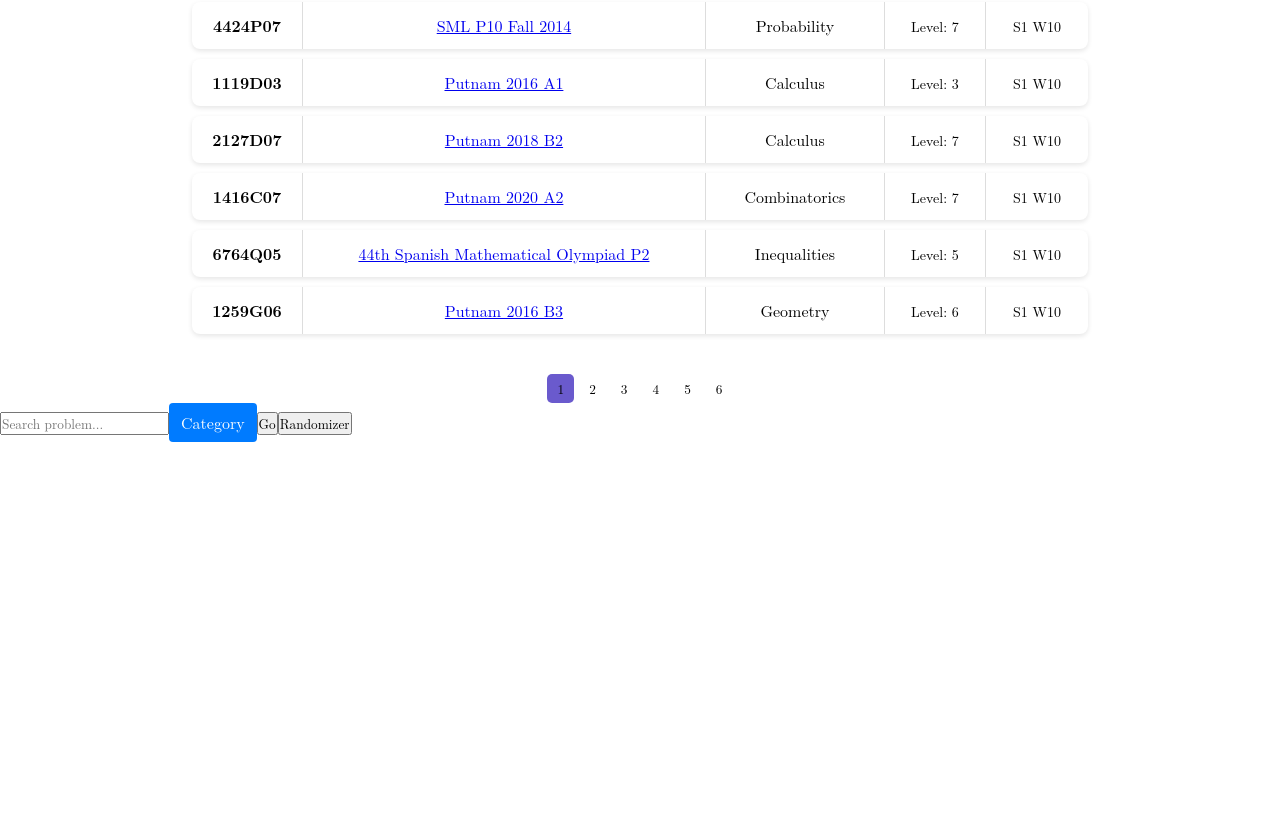
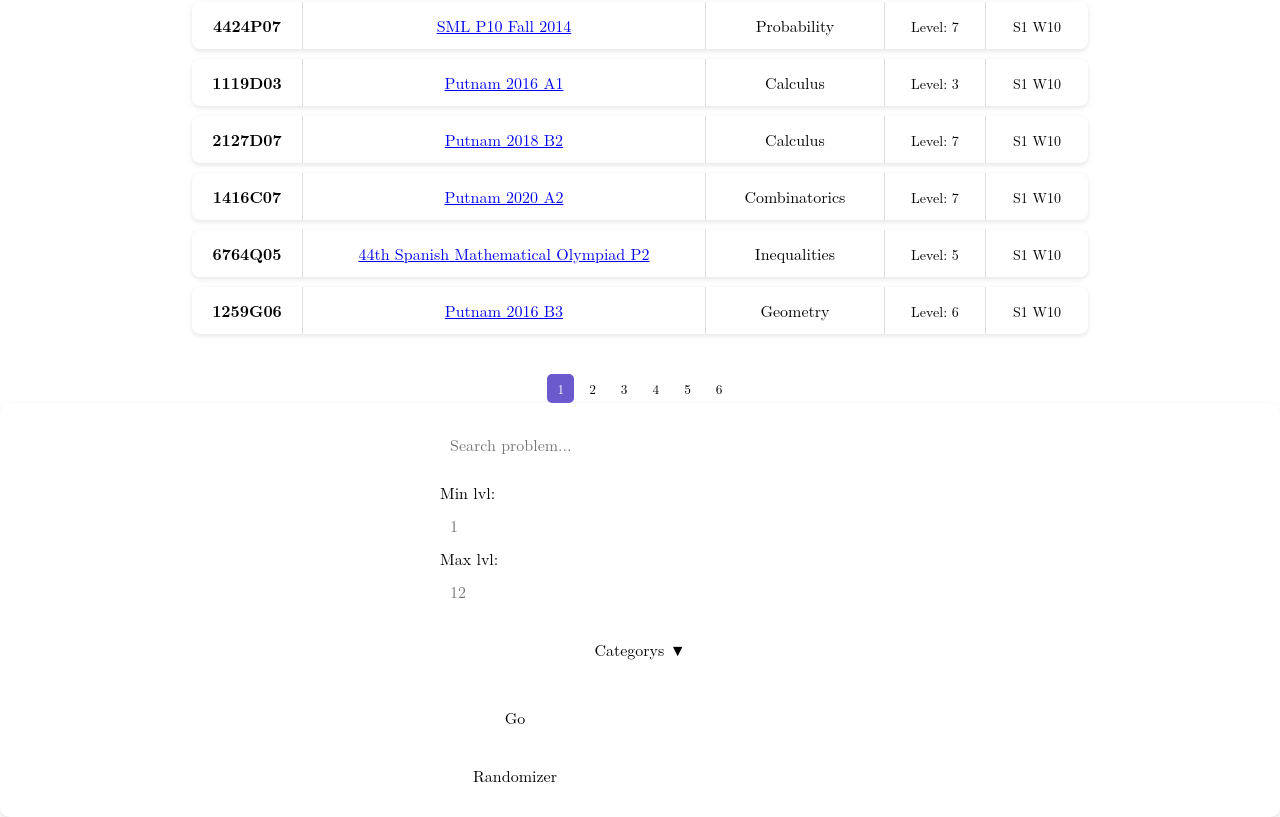
Before and after one commit to RCod33/csmmathclub, a React (Vite) app: page /problemset in a window 1280 px wide. Shown: the part 1644-2461 px from the top of the page. Before the commit the page ends 2086 px from the top, so only its background shows below. Built offline with nearby package versions, Linux system fonts and the light colour scheme.

Commit message:
Add FiltersContext and ProblemContext; implement filtering logic and styles

```diff
--- a/src/Componetns/App/App.jsx
+++ b/src/Componetns/App/App.jsx
@@ -6,6 +6,7 @@ import Home from "../../pages/Home/Home";
 import ProblemSet from "../../pages/ProblemSet/ProblemSet";
 import Problem from "../../pages/Problems/Problem";
 import Courses from "../../pages/Courses/Courses";
+import { ProblemProvider } from "../../Context/ProblemContext/ProblemContext"; // Importa el Provider
 
 function App() {
   return (
@@ -14,8 +15,15 @@ function App() {
       <Routes>
         <Route path="/home" element={<Home />} />
         <Route index element={<Home />} />
-        <Route path="/problemset" element={<ProblemSet />} />
-        <Route path="/Courses" element={<Courses />} />
+        <Route
+          path="/problemset"
+          element={
+            <ProblemProvider>
+              <ProblemSet />
+            </ProblemProvider>
+          }
+        />
+        <Route path="/courses" element={<Courses />} />
         <Route path="/problem" element={<Problem />} />
       </Routes>
     </main>
--- a/src/Componetns/CategoryFilter/CategoryFilter.jsx
+++ b/src/Componetns/CategoryFilter/CategoryFilter.jsx
@@ -1,96 +1,82 @@
-import React, { useState } from "react";
-import styles from "./CategoryFilter.module.css"; // Importamos el CSS Module
+import React, { useRef, useState, useEffect } from "react";
+import styles from "./CategoryFilter.module.css";
 
-const SubCategoryFilter = () => {
+function CategoryFilter({ category, setCategory }) {
   const [open, setOpen] = useState(false);
-  const [subCategory, setSubCategory] = useState("Sub Category");
+  const dropdownRef = useRef(null);
 
-  const handleSubCategory = (newSubCategory) => {
-    setSubCategory(newSubCategory);
-    setOpen(false);
-  };
-
-  return (
-    <>
-      <button
-        type="button"
-        className={styles.button}
-        onClick={() => setOpen((prev) => !prev)}
-      >
-        {subCategory}
-      </button>
-      {open && (
-        <ul className={styles.menu}>
-          <li>
-            <button type="button" onClick={() => handleSubCategory("Lorem")}>
-              Lorem
-            </button>
-          </li>
-          <li>
-            <button type="button" onClick={() => handleSubCategory("Ipsum")}>
-              Ipsum
-            </button>
-          </li>
-          <li>
-            <button type="button" onClick={() => handleSubCategory("Dolor")}>
-              Dolor
-            </button>
-          </li>
-        </ul>
-      )}
-    </>
+  const handleEraseCategory = (eraseCategory) => {
+    setCategory((prevCategory) =>
+      prevCategory.filter((element) => element !== eraseCategory)
     );
   };
 
-const CategoryFilter = () => {
-  const [open, setOpen] = useState(false);
-  const [category, setCategory] = useState("Category");
-
-  const handleCategory = (newCategory) => {
-    setCategory(newCategory);
-    setOpen(false); // Cierra el menú al seleccionar una categoría
+  const handleAddCategory = (newCategory) => {
+    setCategory((prevCategory) => {
+      if (prevCategory.includes(newCategory)) {
+        return prevCategory;
+      }
+      return [...prevCategory, newCategory];
+    });
   };
 
+  useEffect(() => {
+    const handleClickOutside = (event) => {
+      if (dropdownRef.current && !dropdownRef.current.contains(event.target)) {
+        setOpen(false);
+      }
+    };
+
+    document.addEventListener("mousedown", handleClickOutside);
+    return () => {
+      document.removeEventListener("mousedown", handleClickOutside);
+    };
+  }, []);
+
+  //todo: add a button to erase all categories
+  //todo: fix the dropdown menu to close when clicking inside the dropdown
+
   return (
-    <>
+    <section className={styles.container}>
+      <div className={styles.selectedCategories}>
+        {category.map((element) => (
+          <button
+            key={`erase-button-${element}`}
+            type="button"
+            className={styles.selectedButton}
+            onClick={() => handleEraseCategory(element)}
+          >
+            {element} ✖
+          </button>
+        ))}
         <button
           type="button"
-        className={styles.button}
-        onClick={() => {
-          setOpen((prev) => !prev);
-          setCategory("Category");
-        }}
+          className={styles.dropdownButton}
+          onClick={() => setOpen((prevOpen) => !prevOpen)}
         >
-        {category}
+          Categorys &#9660;
         </button>
+      </div>
       {open && (
-        <ul className={styles.menu}>
-          <li>
-            <button type="button" onClick={() => handleCategory("Algebra")}>
-              Algebra
+        <ul ref={dropdownRef} className={styles.menu}>
+          {[
+            "Algebra",
+            "Calculus",
+            "Combinatorics",
+            "Number Theory",
+            "Geometry",
+            "Miscellaneous",
+          ].map((element) => (
+            <li key={element}>
+              <button type="button" onClick={() => handleAddCategory(element)}>
+                {element}
               </button>
             </li>
-          <li>
-            <button type="button" onClick={() => handleCategory("Analysis")}>
-              Analysis
-            </button>
-          </li>
-          <li>
-            <button
-              type="button"
-              onClick={() => handleCategory("Number Theory")}
-            >
-              Number Theory
-            </button>
-            <button type="button" onClick={() => handleCategory("Cunilingus")}>
-              Cunilingus
-            </button>
-          </li>
+          ))}
         </ul>
       )}
-      {category !== "Category" && <SubCategoryFilter />}
-    </>
+    </section>
   );
-};
+}
 
 export default CategoryFilter;
--- a/src/Componetns/CategoryFilter/CategoryFilter.module.css
+++ b/src/Componetns/CategoryFilter/CategoryFilter.module.css
@@ -1,27 +1,62 @@
-/* CategoryFilter.module.css */
-.button {
-    background-color: #007bff;
-    color: white;
+.container {
+    display: flex;
+    flex-direction: column;
+    align-items: center;
+    width: 100%;
+    max-width: 300px;
+    margin: auto;
+}
+
+.selectedCategories {
+    display: flex;
+    flex-wrap: wrap;
+    gap: 10px;
+    align-items: center;
+    justify-content: center;
+    margin-bottom: 10px;
+}
+
+.selectedButton {
+    background: var(--primary-color);
+    justify-content: center;
+    color: black;
     border: none;
     padding: 8px 12px;
-    font-size: 16px;
+    border-radius: 20px;
     cursor: pointer;
-    border-radius: 4px;
+    font-size: 14px;
+    display: flex;
+    align-items: center;
+    gap: 5px;
     transition: background 0.3s;
 }
 
-.button:hover {
-    background-color: #0056b3;
+.dropdownButton {
+    background: white;
+    border: 1px solid var(--light-gray);
+    padding: 10px 16px;
+    cursor: pointer;
+    border-radius: 5px;
+    font-size: 16px;
+    transition: background 0.3s, color 0.3s;
+}
+
+.dropdownButton:hover {
+    background: #f0f0f0;
+    color: black;
 }
 
 .menu {
     list-style: none;
     padding: 0;
-    margin: 8px 0;
+    margin-top: 5px;
     background: white;
-    border: 1px solid #ddd;
-    border-radius: 4px;
-    box-shadow: 0 2px 5px rgba(0, 0, 0, 0.2);
+    border: 1px solid var(--light-gray);
+    border-radius: 8px;
+    box-shadow: 0 4px 8px rgba(0, 0, 0, 0.1);
+    width: 100%;
+    max-width: 200px;
+    text-align: left;
 }
 
 .menu li {
@@ -33,9 +68,10 @@
     background: none;
     border: none;
     text-align: left;
-    padding: 8px;
+    padding: 10px;
     cursor: pointer;
-    transition: background 0.2s;
+    font-size: 14px;
+    transition: background 0.3s;
 }
 
 .menu li button:hover {
--- a/src/Componetns/FilterBox/FilterBox.jsx
+++ b/src/Componetns/FilterBox/FilterBox.jsx
@@ -1,22 +1,113 @@
-import React from "react";
-import CategoryFilter from "../CategoryFilter/CAtegoryFilter";
+import React, { useState, useEffect } from "react";
+import { useNavigate } from "react-router-dom";
+import CategoryFilter from "../CategoryFilter/CategoryFilter";
+import { ProblemContext } from "../../Context/ProblemContext/ProblemContext";
+import { FiltersContext } from "../../Context/FiltersContext/FiltersContext";
+import originalProblems from "../../TEX_to_JSON/JSON_Files/Problems.json";
+import styles from "./FilterBox.module.css";
 
 function FilterBox() {
+  const [tempProblems, setTempProblems] = useState(originalProblems);
+  // prettier-ignore
+  const {
+    nameFiltred, setNameFiltred, minLevel, setMinLevel,
+    maxLevel, setMaxLevel, category, setCategory,
+  } = React.useContext(FiltersContext);
+  const { setFilteredProblems } = React.useContext(ProblemContext);
+  const navigate = useNavigate();
+
+  //Si en algun momento el boton go no funciona, utiliza el y quieres arreglarlo contrareloj,
+  //  en el discord de edgar esta fijado un useEffect
+
+  const handleGo = () => {
+    setTempProblems(() => {
+      //prettier-ignore
+      return originalProblems.filter((element) =>
+          element.title.toLowerCase().includes(nameFiltred.toLowerCase()) &&
+          element.problemLevel >= minLevel &&
+          element.problemLevel <= maxLevel &&
+          (category.length > 0 ? category.includes(element.majorTopic) : true)
+      );
+    });
+  };
+
+  const handleRandomizer = () => {
+    const randomProblem =
+      tempProblems[Math.floor(Math.random() * tempProblems.length)];
+    if (randomProblem === undefined) {
+      alert("No problems found with the current filters");
+      return;
+    }
+    navigate("/Problem", { state: { currentProblem: randomProblem } });
+  };
+
+  const handleClearAllFilters = () => {
+    setNameFiltred("");
+    setMinLevel(1);
+    setMaxLevel(12);
+    setCategory([]);
+    setTempProblems([...originalProblems]);
+  };
+
+  useEffect(() => {
+    setFilteredProblems([...tempProblems]);
+  }, [tempProblems]);
+
   return (
-    <section>
-      <form action="">
+    <section className={styles.filterBox}>
+      <form>
         <input
+          key={"filter by name"}
+          className={styles.inputText}
           id="filter by name"
           type="text"
-          placeholder="Search problem..."
+          value={nameFiltred}
+          onChange={(event) => setNameFiltred(event.target.value)}
+          placeholder={"Search problem..."}
         />
-        {/* <input type="checkbox" name="" id="" />
-        <input type="checkbox" name="" id="" />
-        <input type="checkbox" name="" id="" />
-        <input type="checkbox" name="" id="" /> */}
-        <CategoryFilter />
-        <button type="button">Go</button>
-        <button type="button">Randomizer</button>
+        <div>
+          <label htmlFor="filter by min level"> Min lvl:</label>
+          <input
+            key={"filter by min level"}
+            className={styles.inputText}
+            id="filter by min level"
+            type="text"
+            value={minLevel === 1 ? "" : minLevel} //para que no se vea el 1 por defecto
+            onChange={(event) => setMinLevel(Number(event.target.value))}
+            placeholder="1"
+          />
+          <label htmlFor="filter by max level"> Max lvl:</label>
+          <input
+            key={"filter by max level"}
+            className={styles.inputText}
+            id="filter by max level"
+            type="text"
+            value={maxLevel === 12 ? "" : maxLevel} //para que no se vea el 1 por defecto
+            onChange={(event) => setMaxLevel(Number(event.target.value))}
+            placeholder="12"
+          />
+        </div>
+        <CategoryFilter
+          category={category}
+          setCategory={setCategory}
+          setTempProblems={setTempProblems}
+          className={styles.categoryFilter}
+        />
+        {tempProblems.length !== originalProblems.length && (
+          <button type="button" onClick={handleClearAllFilters}>
+            Clear All
+          </button>
+        )}
+        <button className={styles.button} type="button" onClick={handleGo}>
+          Go
+        </button>
+        <button
+          className={styles.button}
+          type="button"
+          onClick={handleRandomizer}
+        >
+          Randomizer
+        </button>
       </form>
     </section>
   );
--- /dev/null
+++ b/src/Componetns/FilterBox/FilterBox.module.css
@@ -0,0 +1,72 @@
+@import "../../main.css";
+
+.filterBox {
+    display: flex;
+    flex-direction: column;
+    align-items: center;
+    padding: 20px;
+    background-color: var(--background-color);
+    border-radius: 10px;
+    box-shadow: 0 4px 8px rgba(0, 0, 0, 0.1);
+}
+
+.filterBox form {
+    display: flex;
+    flex-direction: column;
+    gap: 15px;
+    width: 100%;
+    max-width: 400px;
+}
+
+.filterBox input[type="text"] {
+    padding: 10px;
+    border: 1px solid var(--light-gray);
+    border-radius: 5px;
+    font-size: 16px;
+    width: 100%;
+    transition: border-color 0.3s;
+}
+
+.filterBox input[type="text"]:focus {
+    border-color: var(--primary-color);
+}
+
+.filterBox button {
+    background: none;
+    border: 1px solid var(--light-gray);
+    padding: 10px 20px;
+    cursor: pointer;
+    border-radius: 5px;
+    transition: background 0.3s, color 0.3s;
+    font-size: 16px;
+    width: 100%;
+    max-width: 150px;
+}
+
+.filterBox button:hover {
+    background: #f0f0f0;
+    color: black;
+}
+
+.filterBox button:active {
+    background: var(--primary-color);
+    color: black;
+}
+
+.filterBox .categoryFilter {
+    width: 100%;
+    max-width: 300px;
+}
+
+.filterBox .categoryFilter select {
+    padding: 10px;
+    border: 1px solid var(--light-gray);
+    border-radius: 5px;
+    font-size: 16px;
+    width: 100%;
+    transition: border-color 0.3s;
+}
+
+.filterBox .categoryFilter select:focus {
+    border-color: var(--primary-color);
+}
--- a/src/Componetns/Pagination/Pagination.module.css
+++ b/src/Componetns/Pagination/Pagination.module.css
@@ -29,5 +29,5 @@
 .pagination .activePage {
     background: var(--primary-color);
     color: var(--white);
-    border-color: var(----primary-color);
+    border-color: var(--primary-color);
 }
--- /dev/null
+++ b/src/Context/FiltersContext/FiltersContext.jsx
@@ -0,0 +1,27 @@
+import React, { createContext, useState } from "react";
+
+export const FiltersContext = createContext();
+
+export const FiltersProvider = ({ children }) => {
+  const [nameFiltred, setNameFiltred] = useState("");
+  const [minLevel, setMinLevel] = useState(1);
+  const [maxLevel, setMaxLevel] = useState(12);
+  const [category, setCategory] = useState([]);
+
+  return (
+    <FiltersContext.Provider
+      value={{
+        nameFiltred,
+        setNameFiltred,
+        minLevel,
+        setMinLevel,
+        maxLevel,
+        setMaxLevel,
+        category,
+        setCategory,
+      }}
+    >
+      {children}
+    </FiltersContext.Provider>
+  );
+};
--- /dev/null
+++ b/src/Context/ProblemContext/ProblemContext.jsx
@@ -0,0 +1,30 @@
+import React, { createContext, useState, useEffect } from "react";
+import problemsData from "../../TEX_to_JSON/JSON_Files/Problems.json";
+
+const ProblemContext = createContext();
+
+const ProblemProvider = ({ children }) => {
+  const [filteredProblems, setFilteredProblems] = useState(problemsData);
+  const [totalPages, setTotalPages] = useState([]);
+  const pageRange = 30;
+
+  useEffect(() => {
+    const totalProblems = filteredProblems.length;
+    setTotalPages(Math.ceil(totalProblems / pageRange));
+  }, [filteredProblems]);
+
+  return (
+    <ProblemContext.Provider
+      value={{
+        filteredProblems,
+        setFilteredProblems,
+        totalPages,
+        pageRange,
+      }}
+    >
+      {children}
+    </ProblemContext.Provider>
+  );
+};
+
+export { ProblemContext, ProblemProvider };
--- a/src/main.css
+++ b/src/main.css
@@ -4,6 +4,7 @@
     --primary-color: SlateBlue;
     --secondary-color: rgb(37.821, 75.798, 198.9);
     --hover-link: rgb(0, 123, 255);
+    --white: white;
     --ligght-gray: #ccc;
 }
 
--- a/src/pages/ProblemSet/ProblemSet.jsx
+++ b/src/pages/ProblemSet/ProblemSet.jsx
@@ -1,27 +1,28 @@
-import React, { useState, useMemo } from "react";
+import React, { useState, useMemo, useContext } from "react";
 import { Link } from "react-router-dom";
 import Pagination from "../../Componetns/Pagination/Pagination";
 import FilterBox from "../../Componetns/FilterBox/FilterBox";
-import problems from "../../TEX_to_JSON/JSON_Files/Problems.json";
+import { ProblemContext } from "../../Context/ProblemContext/ProblemContext";
+import { FiltersProvider } from "../../Context/FiltersContext/FiltersContext";
 import styles from "./ProblemSet.module.css";
 
-const pageRange = 30;
-const totalProblems = problems.length;
-const totalPages = Math.ceil(totalProblems / pageRange);
+//todo: cambiar el nombre de filteredProblems por filtred filteredProblems
 
 function ProblemSet() {
   const [currentProblemPage, setCurrentProblemPage] = useState(0);
+  const { filteredProblems, totalPages, pageRange } =
+    useContext(ProblemContext);
 
-  const paginatedProblems = useMemo(
-    () =>
-      problems.slice(
+  if (!Array.isArray(filteredProblems)) return null;
+
+  //prettier-ignore
+  const paginatedProblems = useMemo(() =>
+      filteredProblems.slice(
         currentProblemPage * pageRange,
         currentProblemPage * pageRange + pageRange
       ),
-    [currentProblemPage]
+    [currentProblemPage, filteredProblems, pageRange]
   );
-
-  if (!Array.isArray(problems)) return null;
 
   return (
     <>
@@ -64,7 +65,9 @@ function ProblemSet() {
           onPageChange={setCurrentProblemPage}
         />
       </section>
-      <FilterBox />
+      <FiltersProvider>
+        <FilterBox />
+      </FiltersProvider>
     </>
   );
 }
```
Lines whose indentation alone changed are shown as unchanged.
